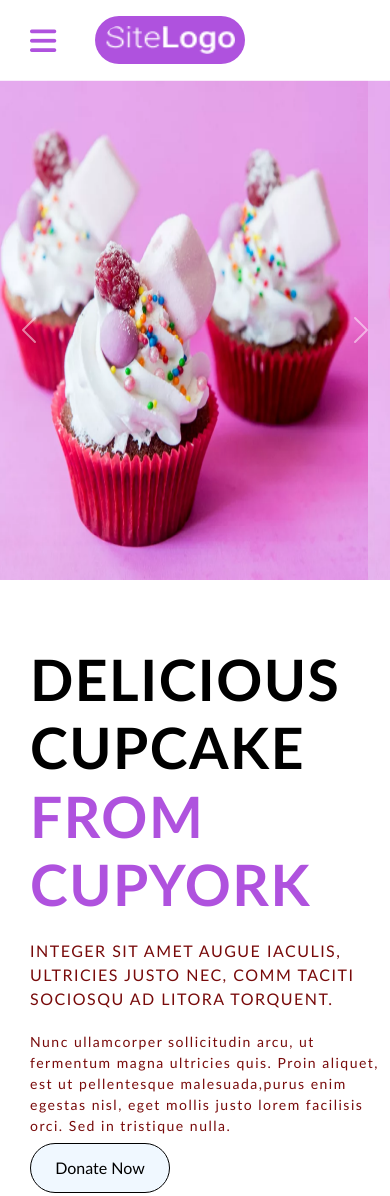
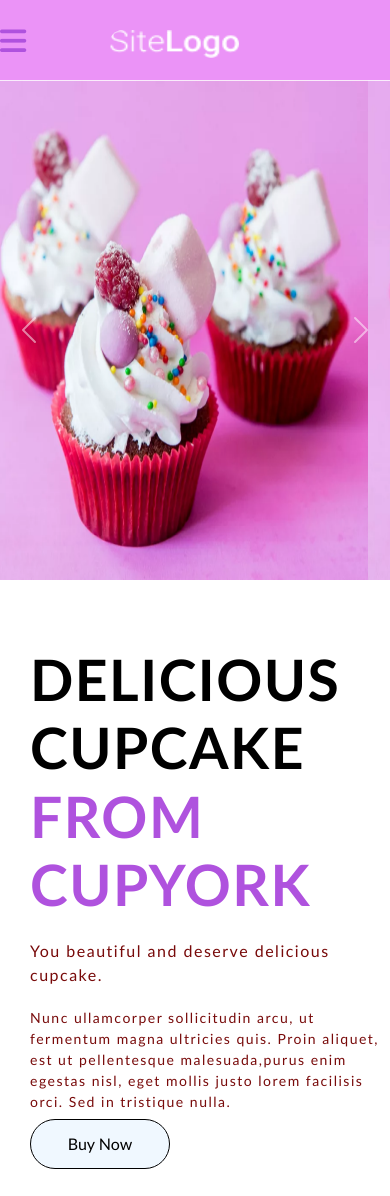
Before and after one commit to Mahnoor-Ghaffar/first-hackathon, a plain HTML site: page index.html in a window 390 px wide. Drawn offline with nearby package versions, Linux system fonts and the light colour scheme.

Commit message:
files
files

```diff
--- a/index.html
+++ b/index.html
@@ -25,7 +25,10 @@
         <nav>
             <input type="checkbox" id="check" name="" value="">
             <label for="check" id="checkbtn"><i class="fa fa-bars"></i></label>
+           <div class="logo-div">
             <img src="assets/SiteLogo (1).png" alt="" class="logo">
+           </div>
+            <!-- <img src="assets/SiteLogo (1).png" alt="" class="logo"> -->
             <ul>
                 <li><a class="active" href="#">home</a></li>
                 <li><a href="#">about</a></li>
@@ -79,13 +82,13 @@
                     DELICIOUS CUPCAKE  <span class="york">FROM CUPYORK</span>
                 </h2>
                 <p class="hero-para-2">
-                    INTEGER SIT AMET AUGUE IACULIS, ULTRICIES JUSTO NEC, COMM TACITI SOCIOSQU AD LITORA TORQUENT.
+                You beautiful and deserve delicious cupcake.
                 </p>
                 <p class="hero-para-3">
                     Nunc ullamcorper sollicitudin arcu, ut fermentum magna ultricies quis. Proin aliquet, est ut pellentesque malesuada,purus enim egestas nisl, eget mollis justo lorem facilisis orci. Sed in tristique nulla.
                 </p>
                 <div class="hero-section-btns">
-                    <button class="hero-btns">Donate Now</button>
+                    <button class="hero-btns">Buy Now</button>
 
                 </div>
             </div>
--- a/style.css
+++ b/style.css
@@ -21,9 +21,10 @@ nav{
     height: 60%;
     margin-left: 10%;
     margin-right: 25%;
-    background-color: #AF52DE ;
+    /* background-color: #AF52DE ; */
     border-radius: 50px;
     padding: 10px;
+    margin-top: 20px;
 }
 nav ul{
 	float: right;
@@ -33,7 +34,7 @@ nav ul li{
 	display: inline-block;
 	/* line-height: 80px; */
     margin-top: 22px;
-    margin-left: 35px;
+    margin-left: 10px;
 }
 .nav-button{
     border: 1px solid #AF52DE;
@@ -42,6 +43,11 @@ nav ul li{
 	text-transform: capitalize;
 	padding: 8px 14px;
     border-radius: 50px;
+}
+.logo-div{
+    background-color: #eb93f7;
+    height: 100%;
+    width: 50.1%;
 }
 button:hover{
 	background-color: rgba(255, 255, 255, 0.411);
@@ -59,7 +65,7 @@ nav ul li a{
 	font-size: 30px;
 	color: #AF52DE;
 	display: none;
-    margin-left: 30px;
+    /* margin-left: 30px; */
     z-index: 100;
 }
 #check{
@@ -92,6 +98,8 @@ nav ul li a{
 	}
 	#checkbtn{
 		display: block;
+        background-color: #eb93f7;
+        width: 80px;
 	}
 	nav ul{
 		width: 100%;
@@ -115,6 +123,21 @@ nav ul li a{
     .nav-button{
         margin-top: 30px;
         margin-left: 80px;
+    }
+    /* .nav-button{
+        border: 1px solid #AF52DE;
+        color: #AF52DE;
+        font-size: 16px;
+        text-transform: capitalize;
+        padding: 8px 14px;
+        border-radius: 50px;
+    } */
+    .logo-div{
+        background-color: #eb93f7;
+        height: 100%;
+        width: 100%;
+        /* position: relative;
+        right: 30px; */
     }
 }
 
@@ -307,7 +330,7 @@ nav ul li a{
 /* -------------------------Text and slides------------------------- */
 .slider-and-text{
     width: 100%;
-    height: 1150px;
+    height: 1250px;
     display: flex;
     flex-direction: column;
     background: black;
@@ -317,7 +340,7 @@ nav ul li a{
 }
 .slider-txt{
     width: 100%;
-    height: 650px;
+    height: 750px;
 }
 .or{
     margin: 20px 10px;
```
